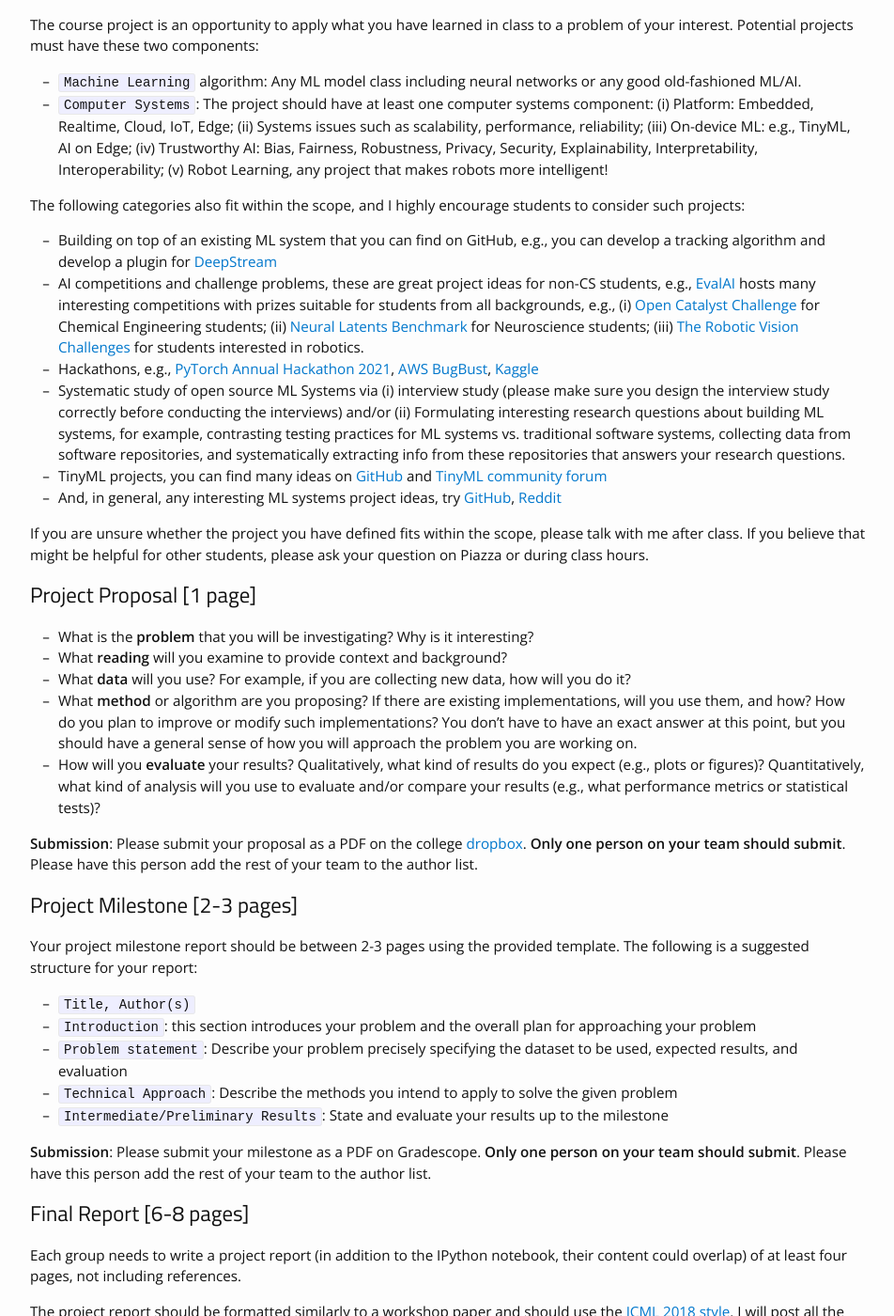
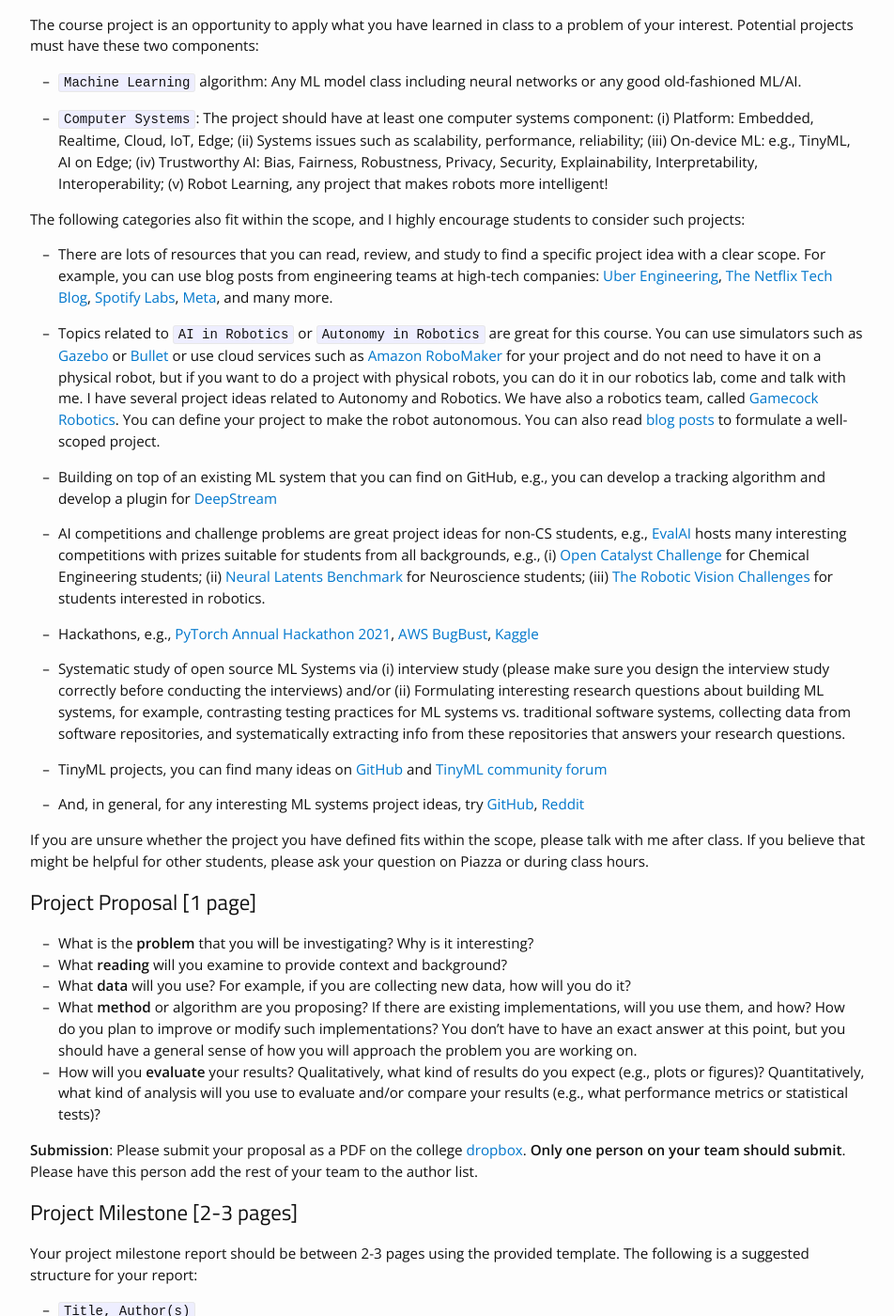
Before and after one commit to pooyanjamshidi/mls, a Jekyll site: the page built from projects.md, in a window 1280 px wide and 1400 px high, scrolled down 276 px. Shown: the whole window at 94% size, without its empty margins (163-1115 px from the left). Built offline with Jekyll 4.4.1, drawn with Linux system fonts in a browser that asks for light colours; nearby versions of some CDN libraries; some of the changed text lies outside the part shown.

Commit message:
updated project page with new info

```diff
--- a/projects.md
+++ b/projects.md
@@ -12,16 +12,29 @@
 ## Topics
 
 The course project is an opportunity to apply what you have learned in class to a problem of your interest. Potential projects must have these two components:
+
 - `Machine Learning` algorithm: Any ML model class including neural networks or any good old-fashioned ML/AI.
+
 - `Computer Systems`: The project should have at least one computer systems component: (i) Platform: Embedded, Realtime, Cloud, IoT, Edge; (ii) Systems issues such as scalability, performance, reliability; (iii) On-device ML: e.g., TinyML, AI on Edge; (iv) Trustworthy AI: Bias, Fairness, Robustness, Privacy, Security, Explainability, Interpretability, Interoperability; (v) Robot Learning, any project that makes robots more intelligent!
 
 The following categories also fit within the scope, and I highly encourage students to consider such projects:
+
+* There are lots of resources that you can read, review, and study to find a specific project idea with a clear scope. For example, you can use blog posts from engineering teams at high-tech companies: [Uber Engineering](https://eng.uber.com/), [The Netflix Tech Blog](https://medium.com/netflix-techblog), [Spotify Labs](https://labs.spotify.com/), [Meta](https://engineering.fb.com/), and many more.
+
+
+* Topics related to `AI in Robotics` or `Autonomy in Robotics` are great for this course. You can use simulators such as [Gazebo](https://gazebosim.org/home) or [Bullet](https://pybullet.org/wordpress/) or use cloud services such as [Amazon RoboMaker](https://aws.amazon.com/robomaker/) for your project and do not need to have it on a physical robot, but if you want to do a project with physical robots, you can do it in our robotics lab, come and talk with me. I have several project ideas related to Autonomy and Robotics. We have also a robotics team, called [Gamecock Robotics](http://gamecockrobotics.github.io/). You can define your project to make the robot autonomous. You can also read [blog posts](https://aws.amazon.com/blogs/machine-learning/introducing-amazon-sagemaker-reinforcement-learning-components-for-open-source-kubeflow-pipelines/) to formulate a well-scoped project.
+
 * Building on top of an existing ML system that you can find on GitHub, e.g., you can develop a tracking algorithm and develop a plugin for [DeepStream](https://developer.nvidia.com/deepstream-sdk)
-* AI competitions and challenge problems, these are great project ideas for non-CS students, e.g., [EvalAI](https://eval.ai/) hosts many interesting competitions with prizes suitable for students from all backgrounds, e.g., (i) [Open Catalyst Challenge](https://opencatalystproject.org/) for Chemical Engineering students; (ii) [Neural Latents Benchmark](https://neurallatents.github.io/) for Neuroscience students; (iii) [The Robotic Vision Challenges](https://nikosuenderhauf.github.io/roboticvisionchallenges/) for students interested in robotics.
+
+* AI competitions and challenge problems are great project ideas for non-CS students, e.g., [EvalAI](https://eval.ai/) hosts many interesting competitions with prizes suitable for students from all backgrounds, e.g., (i) [Open Catalyst Challenge](https://opencatalystproject.org/) for Chemical Engineering students; (ii) [Neural Latents Benchmark](https://neurallatents.github.io/) for Neuroscience students; (iii) [The Robotic Vision Challenges](https://nikosuenderhauf.github.io/roboticvisionchallenges/) for students interested in robotics.
+
 * Hackathons, e.g., [PyTorch Annual Hackathon 2021](https://pytorch2021.devpost.com/), [AWS BugBust](https://aws.amazon.com/bugbust/), [Kaggle](https://www.kaggle.com/competitions)
+
 * Systematic study of open source ML Systems via (i) interview study (please make sure you design the interview study correctly before conducting the interviews) and/or (ii) Formulating interesting research questions about building ML systems, for example, contrasting testing practices for ML systems vs. traditional software systems, collecting data from software repositories, and systematically extracting info from these repositories that answers your research questions.
+
 * TinyML projects, you can find many ideas on [GitHub](https://github.com/gigwegbe/tinyml-papers-and-projects) and [TinyML community forum](https://discuss.tinymlx.org/c/projects/5)
-* And, in general, any interesting ML systems project ideas, try [GitHub](https://github.com/NirantK/awesome-project-ideas), [Reddit](https://www.reddit.com/r/MachineLearning/search/?q=systems&restrict_sr=1)
+
+* And, in general, for any interesting ML systems project ideas, try [GitHub](https://github.com/NirantK/awesome-project-ideas), [Reddit](https://www.reddit.com/r/MachineLearning/search/?q=systems&restrict_sr=1)
 
 If you are unsure whether the project you have defined fits within the scope, please talk with me after class. If you believe that might be helpful for other students, please ask your question on Piazza or during class hours.
 
@@ -40,7 +53,7 @@
 Your project milestone report should be between 2-3 pages using the provided template. The following is a suggested structure for your report:
 
 - `Title, Author(s)`
-- `Introduction`: this section introduces your problem and the overall plan for approaching your problem
+- `Introduction`: This section introduces your problem and the overall plan for approaching your problem
 - `Problem statement`: Describe your problem precisely specifying the dataset to be used, expected results, and evaluation
 - `Technical Approach`: Describe the methods you intend to apply to solve the given problem
 - `Intermediate/Preliminary Results`: State and evaluate your results up to the milestone
@@ -62,13 +75,13 @@
 - `Related Work (10%)`: Discuss published work related to your project. How is your approach similar or different from others?
 - `Data (10%)`: Describe the data you are working with for your project. What type of data is it? Where did it come from? How much data are you working with? Did you have to preprocess, filter, or other special treatments to use this data in your project?
 - `Methods (25%)`: Discuss your approach to solving the problems you set up in the introduction. Why is your approach the right thing to do? Did you consider alternative approaches? You should include figures, diagrams, or tables to describe your method.
-- `Experiments (40%)`: The exact experiments will vary depending on the project, but you might compare with previously published methods, use visualization techniques to gain insight into how your model works, discuss standard failure modes of your choices. You should include graphs, tables, or other figures to illustrate your experimental results.
+- `Experiments (40%)`: The exact experiments will vary depending on the project, but you might compare with previously published methods, use visualization techniques to gain insight into how your model works, and discuss the standard failure modes of your choices. You should include graphs, tables, or other figures to illustrate your experimental results.
 - `Conclusion (5%)`: Summarize your key results - what have you learned? Suggest ideas for future extensions or new applications of your thoughts.
-- `Supplementary Material,` not counted toward your 6-8 page limit and submitted as a separate file.
+- `Supplementary Materials` are not counted toward your 6-8 page limit and are submitted as a separate file.
 
 Your supplementary material might include:
 - `Source code`
-- `IPython notebook, videos, interactive visualizations, demos, etc..`
+- `IPython notebook, videos, interactive visualizations, demos, etc...`
 
 Some examples of good project reports:
 - [`Sample 1`](http://cs231n.stanford.edu/reports/2017/pdfs/130.pdf)
@@ -94,10 +107,10 @@
 
 ## What and How to Submit Final Materials:
 1. **Project Report:** in PDF format using the template above. This PDF file is the only file you need to submit, all other items should be hosted somewhere as described below, and you only put the links into your report.
-2. **Code:** put the GitHub or GitLab link in your report. Please make sure the repository is public, and you put all materials, including all code, scripts, tutorials, everything that one requires to replicate the results in your report.
-3. **Data:** Including training dataset, testing dataset, metadata, and more importantly, all experimental data, logs that you have collected during your experiments, everything that one requires to replicate the results.
+2. **Code:** put the GitHub or GitLab link in your report. Please make sure the repository is public, and you put all materials, including all code, scripts, tutorials, and everything that one requires to replicate the results in your report.
+3. **Data:** Including training dataset, testing dataset, metadata, and more importantly, all experimental data, logs that you have collected during your experiments, and everything that one requires to replicate the results.
 4. **Project Presentation:** you can use Keynote or PowerPoint to prepare the slides and convert them to PDF. You can publish your presentation on SlideShare/SpeakerDeck and put the link in your report. If you prefer, you can push the PDF into your git repository.
-5. **Video Recording:** You are encouraged to use YouTube to publish your presentation; you then put the link of the video recording in the report.
+5. **Video Recording:** You are encouraged to use YouTube to publish your presentation; you then put the link to the video recording in the report.
 
 
 ---------------------------------------
```
